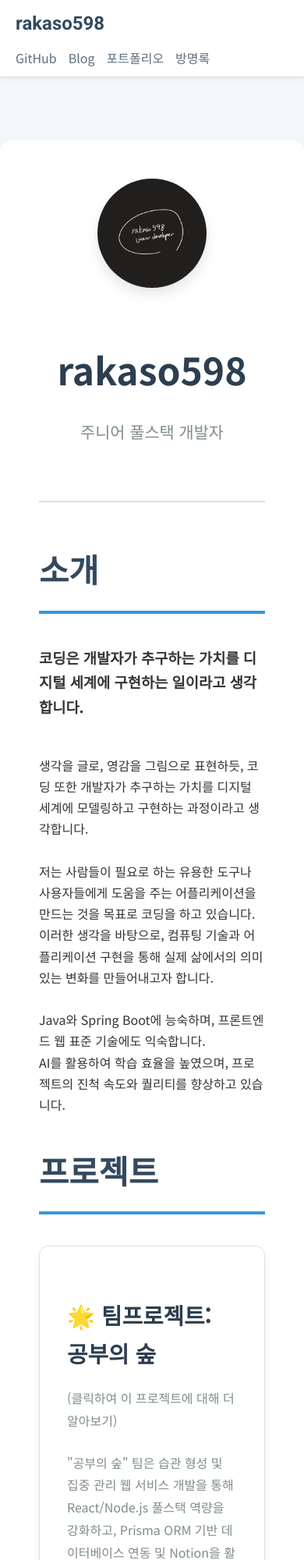
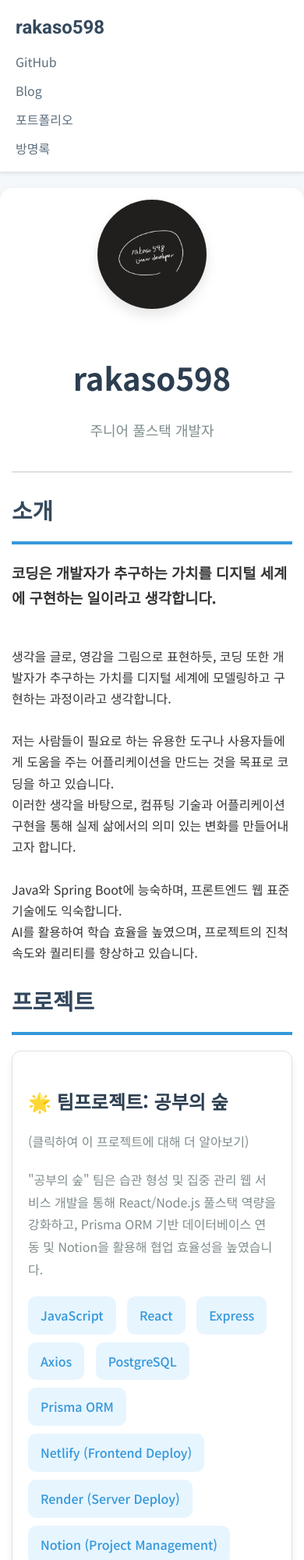
Before and after one commit to rakaso598/portfolio, a plain HTML site: page index.html in a window 390 px wide. Shown: the top 2000 px of the page at 78% size. Drawn offline with Linux system fonts and the light colour scheme.

Commit message:
Update index.html 20250607 디자인일관성 향상
Update index.html 20250607 디자인일관성 향상

```diff
--- a/index.html
+++ b/index.html
@@ -4,9 +4,26 @@
 <head>
     <meta charset="UTF-8">
     <meta name="viewport" content="width=device-width, initial-scale=1.0">
-    <title>나의 개발 포트폴리오</title>
+    <title>rakaso598의 개발 포트폴리오</title>
     <style>
         @import url('https://fonts.googleapis.com/css2?family=Noto+Sans+KR:wght@300;400;500;700&family=Roboto:wght@400;500;700&display=swap');
+
+        :root {
+            /* Define common font sizes */
+            --font-size-body: 1rem;
+            --font-size-small: 0.875rem; /* 14px */
+            --font-size-h1: 2.5rem; /* For main titles like portfolio h1 */
+            --font-size-h2: 2rem; /* Section titles */
+            --font-size-h3: 1.5rem; /* Project titles */
+            --font-size-gnb-logo: 1.5rem;
+            --font-size-gnb-menu: 1rem;
+
+            /* Define common spacing */
+            --spacing-sm: 10px;
+            --spacing-md: 15px;
+            --spacing-lg: 20px;
+            --spacing-xl: 50px;
+        }
 
         body {
             font-family: 'Noto Sans KR', sans-serif;
@@ -17,12 +34,13 @@
             line-height: 1.7;
             -webkit-font-smoothing: antialiased;
             overflow-x: hidden;
+            font-size: var(--font-size-body); /* Base font size */
         }
 
         .container {
             max-width: 960px;
-            margin: 80px auto;
-            padding: 50px;
+            margin: var(--spacing-xl) auto; /* Consistent margin */
+            padding: var(--spacing-xl); /* Consistent padding */
             background-color: #fff;
             box-shadow: 0 12px 24px rgba(0, 0, 0, 0.08);
             border-radius: 16px;
@@ -30,9 +48,9 @@
 
         header {
             text-align: center;
-            padding-bottom: 50px;
+            padding-bottom: var(--spacing-xl); /* Consistent padding */
             border-bottom: 2px solid #e0e0e0;
-            margin-bottom: 50px;
+            margin-bottom: var(--spacing-xl); /* Consistent margin */
             animation: fadeInDown 1s ease-out;
         }
 
@@ -53,7 +71,7 @@
             height: 140px;
             border-radius: 50%;
             object-fit: cover;
-            margin-bottom: 25px;
+            margin-bottom: var(--spacing-lg); /* Consistent margin */
             box-shadow: 0 8px 16px rgba(0, 0, 0, 0.1);
             transition: transform 0.3s ease-in-out;
         }
@@ -63,22 +81,22 @@
         }
 
         header h1 {
-            font-size: 3em;
-            margin-bottom: 10px;
+            font-size: var(--font-size-h1); /* Consistent h1 size */
+            margin-bottom: var(--spacing-sm); /* Consistent margin */
             color: #2c3e50;
         }
 
         header p {
-            font-size: 1.3em;
+            font-size: 1.125rem; /* Adjusted for slight emphasis, still within a scale */
             color: #7f8c8d;
         }
 
         .section-title {
-            font-size: 2.6em;
+            font-size: var(--font-size-h2); /* Consistent h2 size */
             color: #34495e;
             border-bottom: 4px solid #3498db;
-            padding-bottom: 18px;
-            margin-bottom: 40px;
+            padding-bottom: var(--spacing-md); /* Consistent padding */
+            margin-bottom: 40px; /* Retained original for aesthetic */
             opacity: 0;
             transform: translateY(20px);
             transition: opacity 0.6s ease-out, transform 0.6s ease-out;
@@ -90,8 +108,8 @@
         }
 
         .project {
-            margin-bottom: 50px;
-            padding: 35px;
+            margin-bottom: var(--spacing-xl); /* Consistent margin */
+            padding: 35px; /* Retained original for aesthetic */
             border: 1px solid #e0e0e0;
             border-radius: 12px;
             background-color: #fff;
@@ -113,19 +131,19 @@
         }
 
         .project h3 {
-            font-size: 1.8em;
+            font-size: var(--font-size-h3); /* Consistent h3 size */
             color: #2c3e50;
-            margin-bottom: 18px;
+            margin-bottom: var(--spacing-md); /* Consistent margin */
         }
 
         .project p {
             color: #7f8c8d;
-            margin-bottom: 25px;
+            margin-bottom: var(--spacing-lg); /* Consistent margin */
             line-height: 1.8;
         }
 
         .project .skills {
-            font-size: 1.1em;
+            font-size: var(--font-size-body); /* Consistent with body font size */
             color: #95a5a6;
         }
 
@@ -133,10 +151,10 @@
             display: inline-block;
             background-color: #e7f5ff;
             color: #3498db;
-            padding: 10px 16px;
+            padding: var(--spacing-sm) 16px; /* Consistent padding */
             border-radius: 10px;
-            margin-right: 10px;
-            margin-bottom: 10px;
+            margin-right: var(--spacing-sm); /* Consistent margin */
+            margin-bottom: var(--spacing-sm); /* Consistent margin */
             font-weight: 500;
             transition: background-color 0.3s ease-in-out, color 0.3s ease-in-out;
         }
@@ -147,8 +165,8 @@
         }
 
         .contact-info p {
-            margin-bottom: 20px;
-            font-size: 1.2em;
+            margin-bottom: var(--spacing-lg); /* Consistent margin */
+            font-size: 1.125rem; /* Adjusted for slight emphasis */
             color: #7f8c8d;
             opacity: 0;
             transform: translateY(20px);
@@ -173,11 +191,11 @@
 
         footer {
             text-align: center;
-            padding-top: 50px;
+            padding-top: var(--spacing-xl); /* Consistent padding */
             color: #95a5a6;
             border-top: 2px solid #e0e0e0;
-            margin-top: 80px;
-            font-size: 0.95em;
+            margin-top: 80px; /* Retained original for aesthetic */
+            font-size: var(--font-size-small); /* Consistent smaller font size */
             opacity: 0;
             transform: translateY(20px);
             transition: opacity 0.5s ease-out 0.4s, transform 0.5s ease-out 0.4s;
@@ -193,7 +211,7 @@
             padding: 0;
             display: flex;
             flex-wrap: wrap;
-            gap: 12px;
+            gap: var(--spacing-sm); /* Consistent gap */
             opacity: 0;
             transform: translateY(20px);
             transition: opacity 0.5s ease-out 0.2s, transform 0.5s ease-out 0.2s;
@@ -207,9 +225,9 @@
         #skills ul li {
             background-color: #e7f5ff;
             color: #3498db;
-            padding: 10px 18px;
+            padding: var(--spacing-sm) 18px; /* Consistent padding */
             border-radius: 10px;
-            font-size: 1.1em;
+            font-size: var(--font-size-body); /* Consistent with body font size */
             font-weight: 500;
             transition: background-color 0.3s ease-in-out, color 0.3s ease-in-out, transform 0.3s ease-in-out;
         }
@@ -224,22 +242,24 @@
             scroll-behavior: smooth;
         }
 
-        /* gnb */
+        /* gnb - Global Navigation Bar */
         .gnb {
             position: sticky;
             top: 0;
             z-index: 1000;
             background-color: #ffffff;
             box-shadow: 0 2px 5px rgba(0, 0, 0, 0.08);
-            padding: 10px 20px;
+            padding: var(--spacing-sm) var(--spacing-lg); /* Consistent padding */
             display: flex;
             justify-content: space-between;
             align-items: center;
             border-bottom: 1px solid #e1e4e8;
+            height: 50px; /* Set a consistent height for the GNB */
+            box-sizing: border-box; /* Include padding in height calculation */
         }
 
         .gnb .logo {
-            font-size: 1.5rem;
+            font-size: var(--font-size-gnb-logo); /* Consistent GNB logo size */
             font-weight: bold;
             color: #34495e;
             font-family: 'Roboto', sans-serif;
@@ -247,13 +267,13 @@
 
         .gnb .menu {
             display: flex;
-            gap: 15px;
+            gap: var(--spacing-md); /* Consistent gap between menu items */
             align-items: center;
         }
 
         .gnb .menu a {
             text-decoration: none;
-            font-size: 1rem;
+            font-size: var(--font-size-gnb-menu); /* Consistent GNB menu font size */
             color: #5c6f7f;
             transition: color 0.3s;
         }
@@ -266,14 +286,39 @@
             .gnb {
                 flex-direction: column;
                 align-items: flex-start;
+                height: auto; /* Allow height to adjust for smaller screens */
+                padding-top: var(--spacing-md);
+                padding-bottom: var(--spacing-md);
             }
 
             .gnb .menu {
-                margin-top: 10px;
+                margin-top: var(--spacing-sm); /* Consistent margin */
+                flex-direction: column; /* Stack menu items vertically on small screens */
+                align-items: flex-start;
+                gap: var(--spacing-sm);
+            }
+
+            .container {
+                padding: var(--spacing-md); /* Slightly reduced padding for mobile */
+                margin: var(--spacing-lg) auto; /* Adjusted margin for mobile */
+            }
+
+            header {
+                padding-bottom: var(--spacing-lg);
+                margin-bottom: var(--spacing-lg);
+            }
+
+            .section-title {
+                font-size: 1.8rem; /* Adjust section title for smaller screens */
+                margin-bottom: var(--spacing-lg);
+            }
+
+            .project {
+                margin-bottom: var(--spacing-lg);
+                padding: var(--spacing-lg);
             }
         }
 
-        /* --- */
         a {
             text-decoration: none;
         }
@@ -334,19 +379,6 @@
                     <span>Notion (Project Management)</span>
                 </p>
             </div>
-
-            <!-- <div class="project">
-                <h3>[프로젝트 2 이름]</h3>
-                <p>[프로젝트 2에 대한 설명입니다.]</p>
-                <p class="skills">
-                    <span>Python</span>
-                    <span>Django</span>
-                    <span>REST API</span>
-                    <span>PostgreSQL</span>
-                    <span>[추가 기술]</span>
-                </p>
-            </div> -->
-
         </section>
 
         <section id="skills">
```
